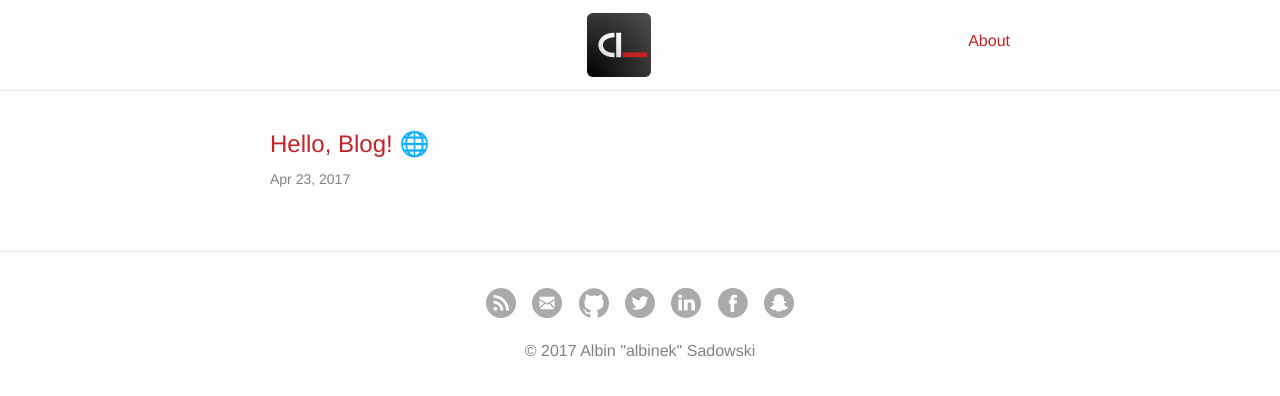
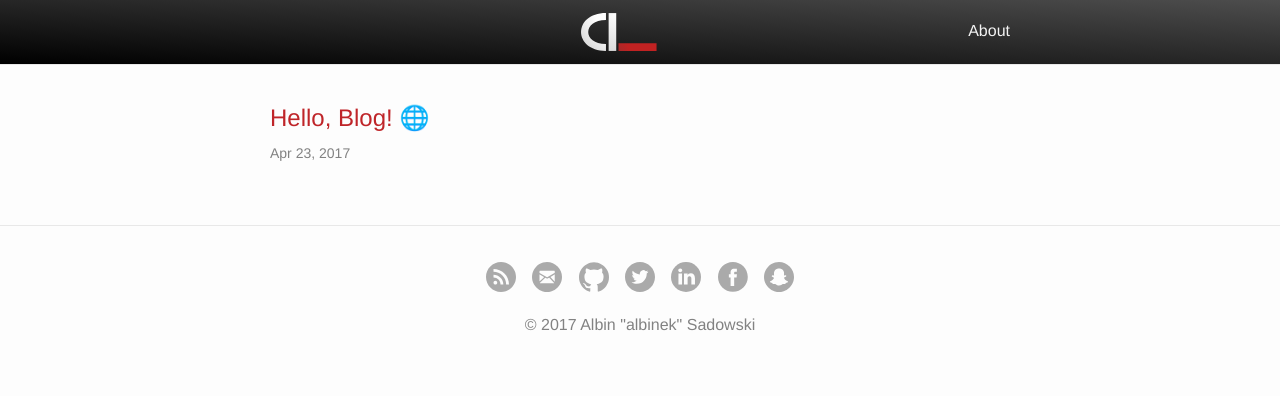
Before and after one commit to albinekcom/albinekcom.github.io, a Jekyll site: the page built from index.md, in a window 1280 px wide. Shown: the top 396 px of the page. Built offline with Jekyll 4.4.1, drawn with Linux system fonts in a browser that asks for light colours.

Commit message:
Change header

```diff
--- a/_includes/header.html
+++ b/_includes/header.html
@@ -6,15 +6,8 @@
 
     <a class="site-logo" href="{{ "/" | relative_url }}"><img src="/assets/img/logo/albinek.com.svg" alt="albinek.com - Logo"></a>
 
-    {% if page_paths %}
-      <nav class="site-nav">
-        {% for path in page_paths %}
-          {% assign my_page = site.pages | where: "path", path | first %}
-          {% if my_page.title %}
-          <a class="page-link" href="{{ my_page.url | relative_url }}">{{ my_page.title | escape }}</a>
-          {% endif %}
-        {% endfor %}
-      </nav>
-    {% endif %}
+    <nav class="site-nav">
+      <a class="page-link" href="/about">About</a>
+    </nav>
   </div>
 </header>
--- a/_sass/minima.scss
+++ b/_sass/minima.scss
@@ -24,13 +24,9 @@ $content-width:    800px !default;
 $on-palm:          600px !default;
 $on-laptop:        800px !default;
 
-// Use media queries like this:
-// @include media-query($on-palm) {
-//   .wrapper {
-//     padding-right: $spacing-unit / 2;
-//     padding-left: $spacing-unit / 2;
-//   }
-// }
+$navigation-bottom-left-background-color: #000000 !default;
+$navigation-top-right-background-color: #4D4D4D !default;
+
 @mixin media-query($device) {
   @media screen and (max-width: $device) {
     @content;
--- a/_sass/minima/_layout.scss
+++ b/_sass/minima/_layout.scss
@@ -4,38 +4,36 @@
 .site-header {
   border-bottom: 1px solid $grey-color-light;
   min-height: $spacing-unit * 1.865;
+  min-height: 64px;
   text-align: center;
 
   // Positioning context for the mobile navigation icon
   position: relative;
-}
 
-.site-title {
-  @include relative-font-size(1.625);
-  font-weight: 300;
-  line-height: $base-line-height * $base-font-size * 2.25;
-  letter-spacing: -1px;
-  margin-bottom: 0;
-  float: left;
+  background: $navigation-bottom-left-background-color;
+  background: -webkit-linear-gradient(left bottom, $navigation-bottom-left-background-color, $navigation-top-right-background-color); /* For Safari 5.1 to 6.0 */
+  background: -o-linear-gradient(top right, $navigation-bottom-left-background-color, $navigation-top-right-background-color); /* For Opera 11.1 to 12.0 */
+  background: -moz-linear-gradient(top right, $navigation-bottom-left-background-color, $navigation-top-right-background-color); /* For Firefox 3.6 to 15 */
+  background: linear-gradient(to top right, $navigation-bottom-left-background-color, $navigation-top-right-background-color); /* Standard syntax */
 }
 
 .site-logo {
   display: inline-block;
-
   margin-top: 8px;
-  margin-bottom: 8px;
-
-  width: 64px;
-  height: 64px;
 }
 
 .site-nav {
   float: right;
   line-height: $base-line-height * $base-font-size * 2.25;
-  transform: translateY(26%);
+  margin-top: 4px;
 
   .page-link {
     line-height: $base-line-height;
+    color: #F3F3F3;
+
+    &:hover {
+      color: $brand-color;
+    }
   }
 }
 
@@ -50,68 +48,6 @@
   color: $grey-color;
   text-align: center;
 }
-
-.footer-heading {
-  @include relative-font-size(1.125);
-  margin-bottom: $spacing-unit / 2;
-}
-
-.contact-list,
-.social-media-list {
-  list-style: none;
-  margin-left: 0;
-}
-
-.footer-col-wrapper {
-  @include relative-font-size(0.9375);
-  color: $grey-color;
-  margin-left: -$spacing-unit / 2;
-  @extend %clearfix;
-}
-
-.footer-col {
-  float: left;
-  margin-bottom: $spacing-unit / 2;
-  padding-left: $spacing-unit / 2;
-}
-
-.footer-col-1 {
-  width: -webkit-calc(35% - (#{$spacing-unit} / 2));
-  width:         calc(35% - (#{$spacing-unit} / 2));
-}
-
-.footer-col-2 {
-  width: -webkit-calc(20% - (#{$spacing-unit} / 2));
-  width:         calc(20% - (#{$spacing-unit} / 2));
-}
-
-.footer-col-3 {
-  width: -webkit-calc(45% - (#{$spacing-unit} / 2));
-  width:         calc(45% - (#{$spacing-unit} / 2));
-}
-
-@include media-query($on-laptop) {
-  .footer-col-1,
-  .footer-col-2 {
-    width: -webkit-calc(50% - (#{$spacing-unit} / 2));
-    width:         calc(50% - (#{$spacing-unit} / 2));
-  }
-
-  .footer-col-3 {
-    width: -webkit-calc(100% - (#{$spacing-unit} / 2));
-    width:         calc(100% - (#{$spacing-unit} / 2));
-  }
-}
-
-@include media-query($on-palm) {
-  .footer-col {
-    float: none;
-    width: -webkit-calc(100% - (#{$spacing-unit} / 2));
-    width:         calc(100% - (#{$spacing-unit} / 2));
-  }
-}
-
-
 
 /**
  * Page content
@@ -146,8 +82,6 @@
 .post-link-header {
   margin-bottom: 0;
 }
-
-
 
 /**
  * Posts
```
Also changed, not shown: assets/img/logo/albinek.com.svg.
